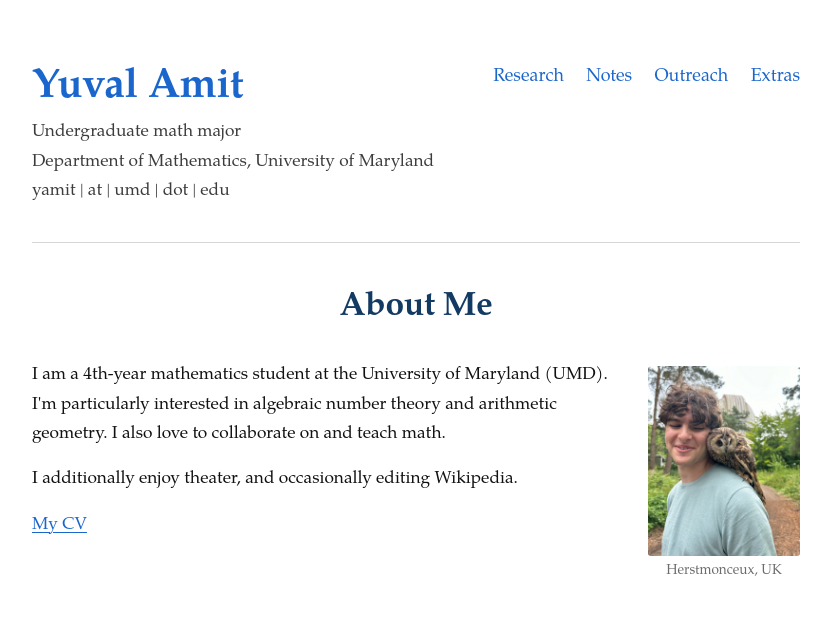
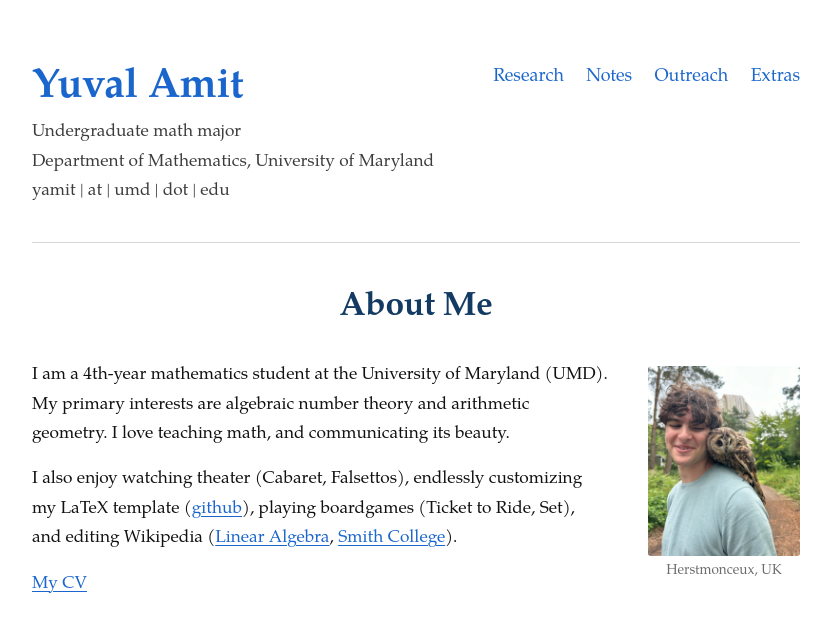
Before and after one commit to YuvalAmit2/yuvalamit2.github.io, a Jekyll site: the page built from index.html, in a window 1280 px wide. Shown: the top 632 px of the page, without its empty margins (224-1055 px from the left). Built offline with Jekyll 4.4.1, drawn with Linux system fonts in a browser that asks for light colours.

Commit message:
Update mainpage

```diff
--- a/index.html
+++ b/index.html
@@ -7,15 +7,15 @@ description: Yuval Amit is a fourth year undergraduate mathematician at the Univ
       <div class="about-text">
         <p>
           I am a 4th-year mathematics student at the University of Maryland (UMD).
-          I'm particularly interested in algebraic number theory and arithmetic geometry.
-          I also love to collaborate on and teach math.
+          My primary interests are algebraic number theory and arithmetic geometry.
+          I love teaching math, and communicating its beauty.
         </p>
-        <p>I additionally enjoy theater, and occasionally editing Wikipedia.</p>
+        <p>I also enjoy watching theater (Cabaret, Falsettos), endlessly customizing my LaTeX template (<a href="https://github.com/YuvalAmit2/yalatex" target="_blank" rel="noopener">github</a>), playing boardgames (Ticket to Ride, Set), and editing Wikipedia (<a href="https://en.wikipedia.org/wiki/Linear_algebra" target="_blank" rel="noopener">Linear Algebra</a>, <a href="https://en.wikipedia.org/wiki/Smith_College" target="_blank" rel="noopener">Smith College</a>).</p>
         <p><a href="/cv/cv.pdf" target="_blank" rel="noopener">My CV</a></p>
       </div>
       <figure class="portrait">
         <img src="/images/yuval-owl.jpg" width="640" height="800"
-             alt="Yuval smiling on a forest path with an owl perched on his shoulder">
+             alt="Yuval with an owl perched on his shoulder">
         <figcaption>Herstmonceux, UK</figcaption>
       </figure>
     </div>
```
